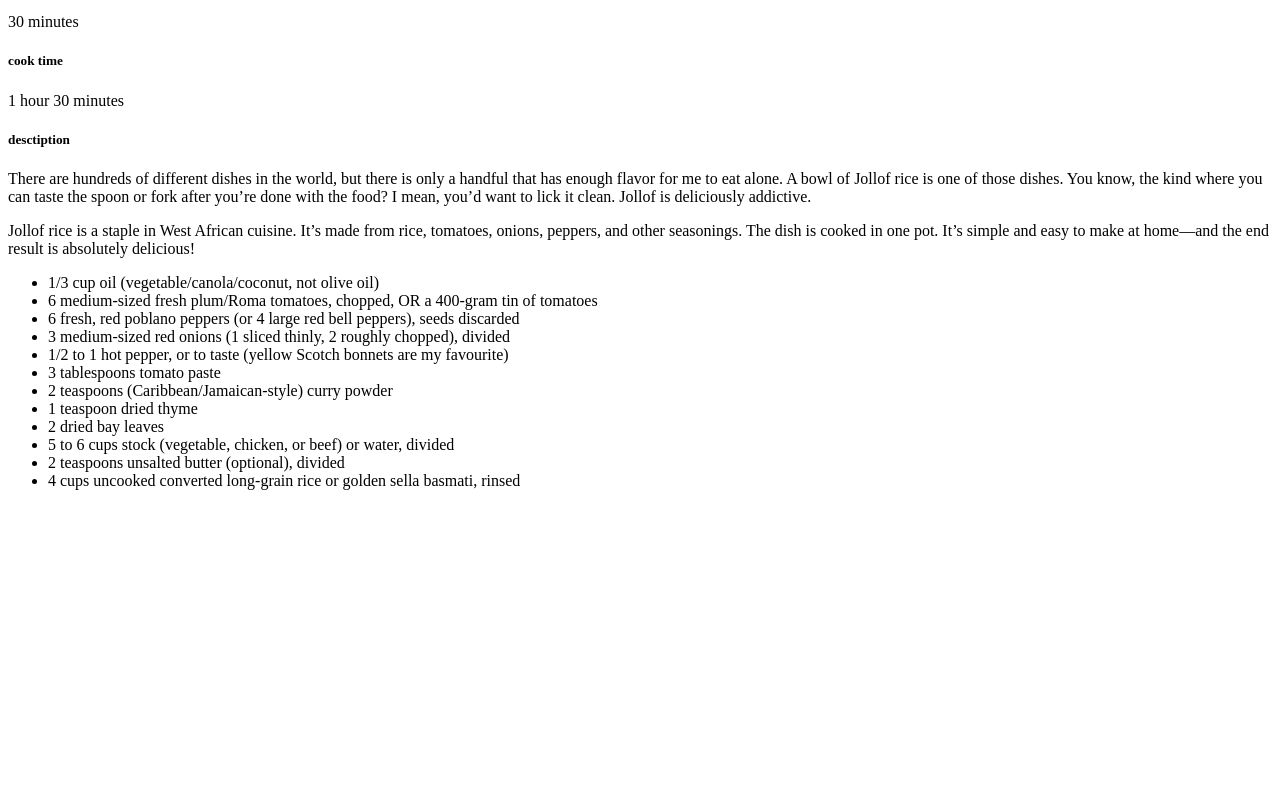
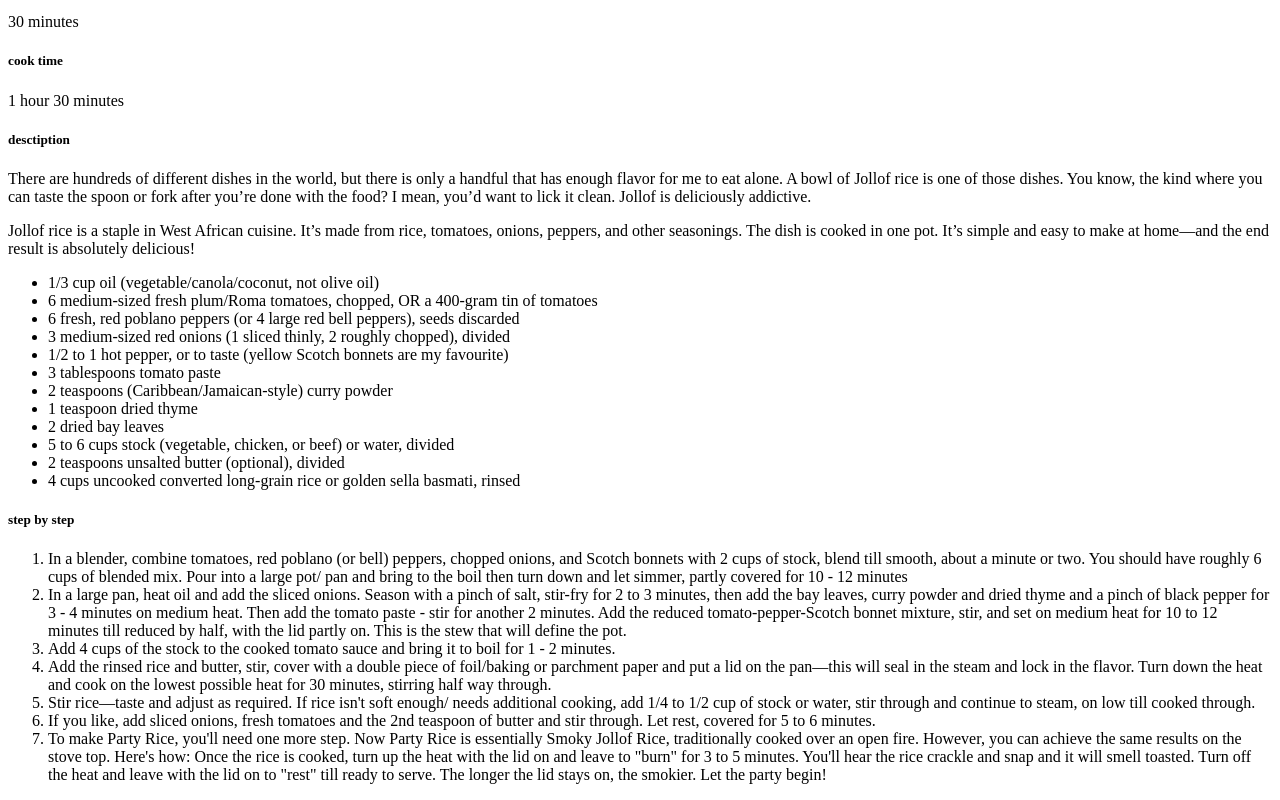
Before and after one commit to MSimaga1999/odin-recipes, a plain HTML site: page recipes/jollof-rice.html in a window 1280 px wide. Shown: the part 581-1381 px from the top of the page. Before the commit the page ends 1087 px from the top, so only its background shows below. Drawn offline with Linux system fonts and the light colour scheme.

Commit message:
add step by step in order for my recipe

```diff
--- a/recipes/jollof-rice.html
+++ b/recipes/jollof-rice.html
@@ -30,5 +30,16 @@
         <li>2 teaspoons unsalted butter (optional), divided</li>
         <li>4 cups uncooked converted long-grain rice or golden sella basmati, rinsed</li>
     </ul>
+
+    <h5>step by step</h5>
+    <ol>
+        <li>In a blender, combine tomatoes, red poblano (or bell) peppers, chopped onions, and Scotch bonnets with 2 cups of stock, blend till smooth, about a minute or two. You should have roughly 6 cups of blended mix. Pour into a large pot/ pan and bring to the boil then turn down and let simmer, partly covered for 10 - 12 minutes</li>
+        <li>In a large pan, heat oil and add the sliced onions. Season with a pinch of salt, stir-fry for 2 to 3 minutes, then add the bay leaves, curry powder and dried thyme and a pinch of black pepper for 3 - 4 minutes on medium heat. Then add the tomato paste - stir for another 2 minutes. Add the reduced tomato-pepper-Scotch bonnet mixture, stir, and set on medium heat for 10 to 12 minutes till reduced by half, with the lid partly on. This is the stew that will define the pot. </li>
+        <li>Add 4 cups of the stock to the cooked tomato sauce and bring it to boil for 1 - 2 minutes.</li>
+        <li>Add the rinsed rice and butter, stir, cover with a double piece of foil/baking or parchment paper and put a lid on the pan—this will seal in the steam and lock in the flavor. Turn down the heat and cook on the lowest possible heat for 30 minutes, stirring half way through.</li>
+        <li>Stir rice—taste and adjust as required. If rice isn't soft enough/ needs additional cooking, add 1/4 to 1/2 cup of stock or water, stir through and continue to steam, on low till cooked through.</li>
+        <li>If you like, add sliced onions, fresh tomatoes and the 2nd teaspoon of butter and stir through. Let rest, covered for 5 to 6 minutes.</li>
+        <li>To make Party Rice, you'll need one more step. Now Party Rice is essentially Smoky Jollof Rice, traditionally cooked over an open fire. However, you can achieve the same results on the stove top. Here's how: Once the rice is cooked, turn up the heat with the lid on and leave to "burn" for 3 to 5 minutes. You'll hear the rice crackle and snap and it will smell toasted. Turn off the heat and leave with the lid on to "rest" till ready to serve. The longer the lid stays on, the smokier. Let the party begin! </li>
+    </ol>
 </body>
 </html>
```
